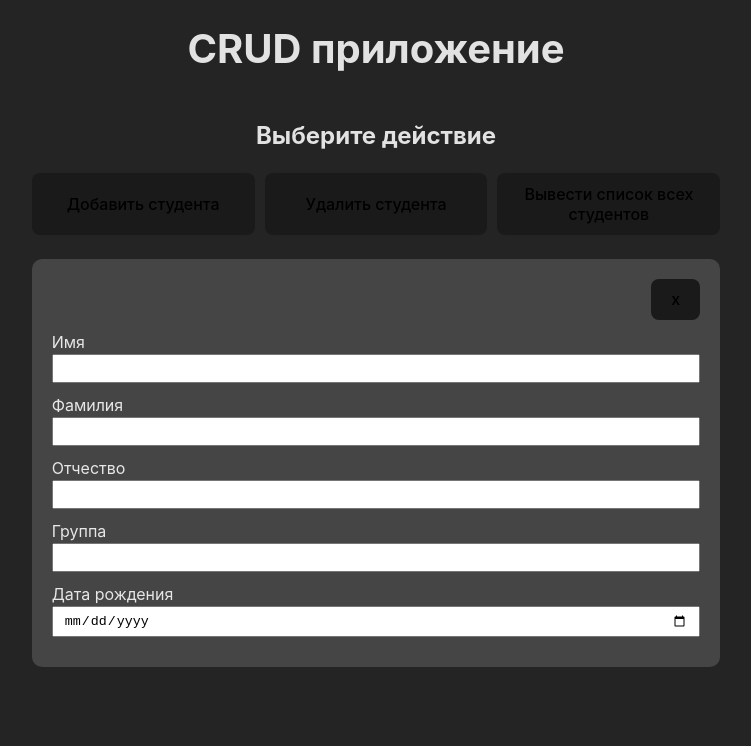
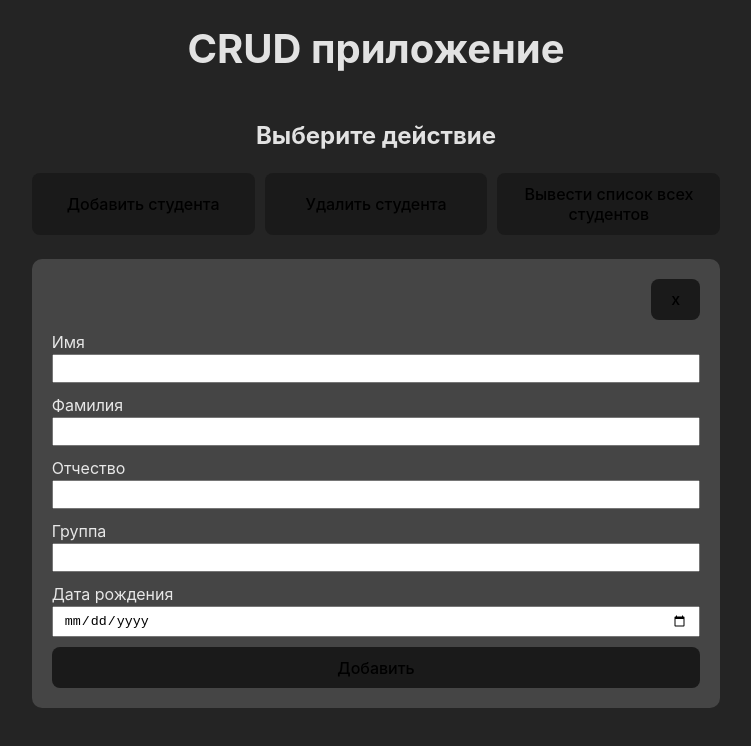
Before and after one commit to praesidi/doczilla-test-assignment, a React (Vite) app in the folder task-2/client/: page / in a window 1280 px wide. Both pictures are taken after a click on the button "Добавить студента". Shown: the top 746 px of the page, without its empty margins (264-1015 px from the left). Built offline with nearby package versions, Linux system fonts and the light colour scheme.

Commit message:
add submit button to add student form

```diff
--- a/task-2/client/src/components/AddStudentForm.tsx
+++ b/task-2/client/src/components/AddStudentForm.tsx
@@ -15,6 +15,8 @@ function AddStudentForm() {
 
       <label htmlFor='birthday'>Дата рождения</label>
       <input type='date' id='birthday' />
+
+      <button type='submit'>Добавить</button>
     </form>
   );
 }
```
